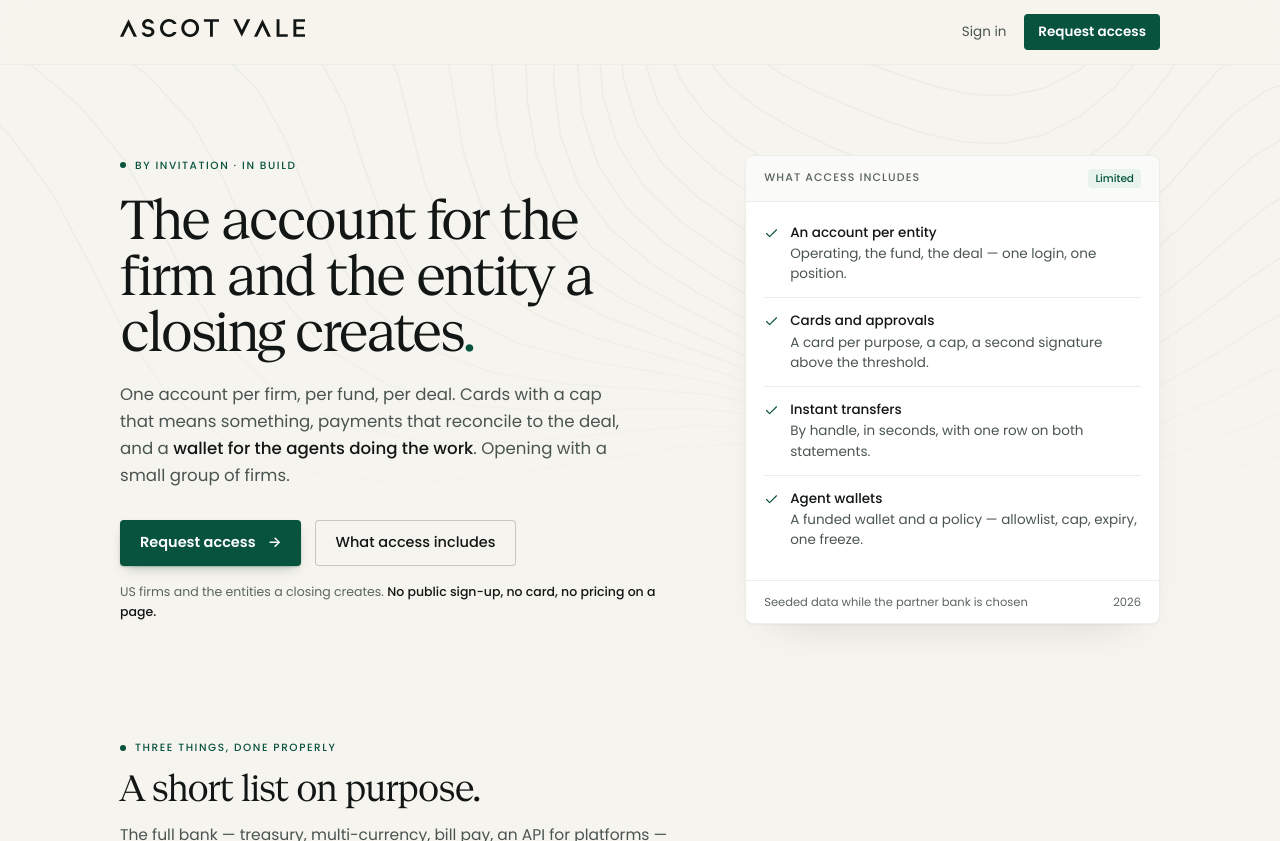
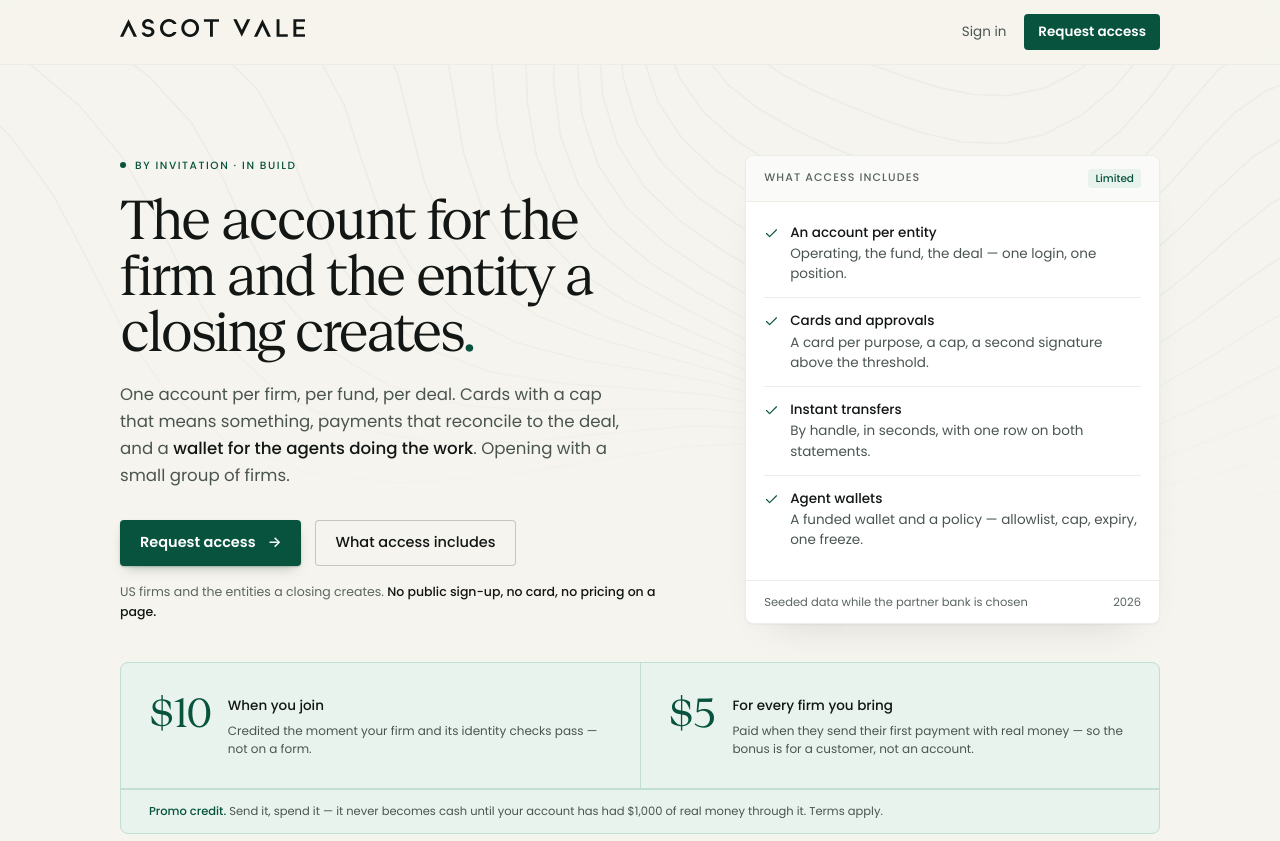
Before and after one commit to ProtostellarCo/ProtostellarCo.github.io, a plain HTML site: page index.html in a window 1280 px wide. Shown: the top 841 px of the page. Drawn offline with Linux system fonts and the light colour scheme.

Commit message:
The join incentive on the page: $10 in, $5 for the firm you bring
The band under the hero says what the credit is, when each half pays, and
the one thing that keeps it honest — promo credit you can send and spend,
never cash until $1,000 of real money has been through the account.

```diff
--- a/index.html
+++ b/index.html
@@ -103,6 +103,15 @@ h1 .dot{color:var(--g-700)}
 .close .btn{background:#fff;color:var(--g-900);position:relative}
 .close .btn:hover{background:var(--g-25)}
 
+.promo{display:grid;grid-template-columns:1fr 1fr;gap:1px;background:var(--g-100);border:1px solid var(--g-100);border-radius:var(--rface);overflow:hidden;margin-top:6px}
+.pr{background:var(--g-25);padding:clamp(20px,2.6vw,30px) clamp(18px,2.6vw,28px);display:flex;gap:18px;align-items:flex-start}
+.pr-n{font-family:var(--display);font-size:clamp(30px,3.4vw,40px);line-height:1;letter-spacing:-.03em;color:var(--g-700)}
+.pr-t{font-size:13.5px;color:var(--n-900);font-weight:500;margin-top:2px}
+.pr-s{font-size:12px;color:var(--n-700);margin-top:5px;line-height:1.5}
+.pr-note{grid-column:1/-1;background:var(--g-25);padding:12px clamp(18px,2.6vw,28px);font-size:11.5px;color:var(--n-700);border-top:1px solid var(--g-100);display:flex;gap:8px;align-items:baseline}
+.pr-note b{color:var(--g-700);font-weight:500}
+@media (max-width:700px){.promo{grid-template-columns:1fr}}
+
 footer{border-top:1px solid var(--hairline);padding:28px 0 36px}
 .f{display:flex;justify-content:space-between;gap:24px;flex-wrap:wrap;font-size:11px;color:var(--text-3);line-height:1.65}
 .f p{max-width:66ch}
@@ -164,7 +173,23 @@ footer{border-top:1px solid var(--hairline);padding:28px 0 36px}
   </div>
 </section>
 
-<section class="sec" id="included">
+<section class="sec" style="padding:0 0 clamp(6px,1vw,10px)">
+  <div class="wrap">
+    <div class="promo">
+      <div class="pr">
+        <div class="pr-n">$10</div>
+        <div><div class="pr-t">When you join</div><div class="pr-s">Credited the moment your firm and its identity checks pass — not on a form.</div></div>
+      </div>
+      <div class="pr">
+        <div class="pr-n">$5</div>
+        <div><div class="pr-t">For every firm you bring</div><div class="pr-s">Paid when they send their first payment with real money — so the bonus is for a customer, not an account.</div></div>
+      </div>
+      <div class="pr-note"><span><b>Promo credit.</b> Send it, spend it — it never becomes cash until your account has had $1,000 of real money through it. Terms apply.</span></div>
+    </div>
+  </div>
+</section>
+
+<section class="sec" id="included" style="padding-top:clamp(24px,3vw,44px)">
   <div class="wrap">
     <p class="eyebrow"><span class="dot"></span>Three things, done properly</p>
     <h2 class="sec-h" style="margin-top:14px">A short list on purpose.</h2>
```
